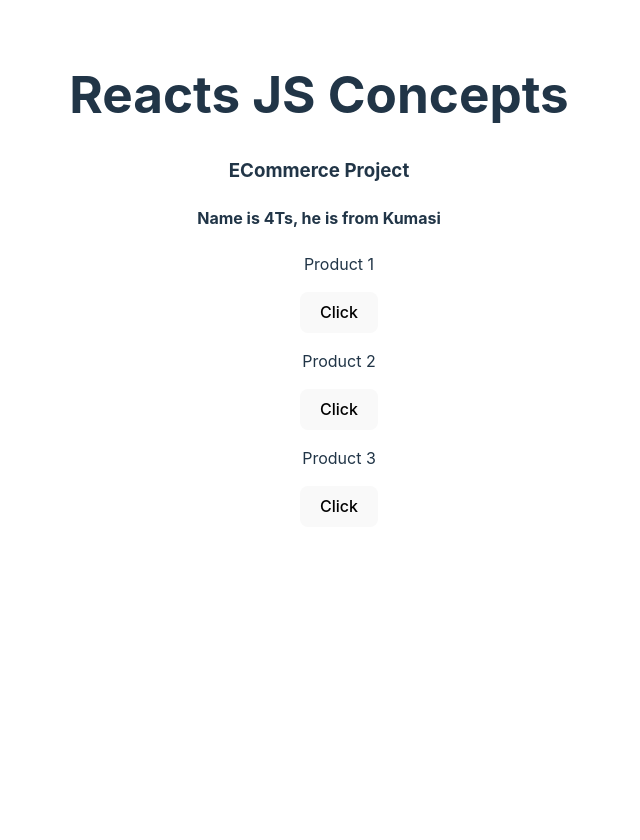
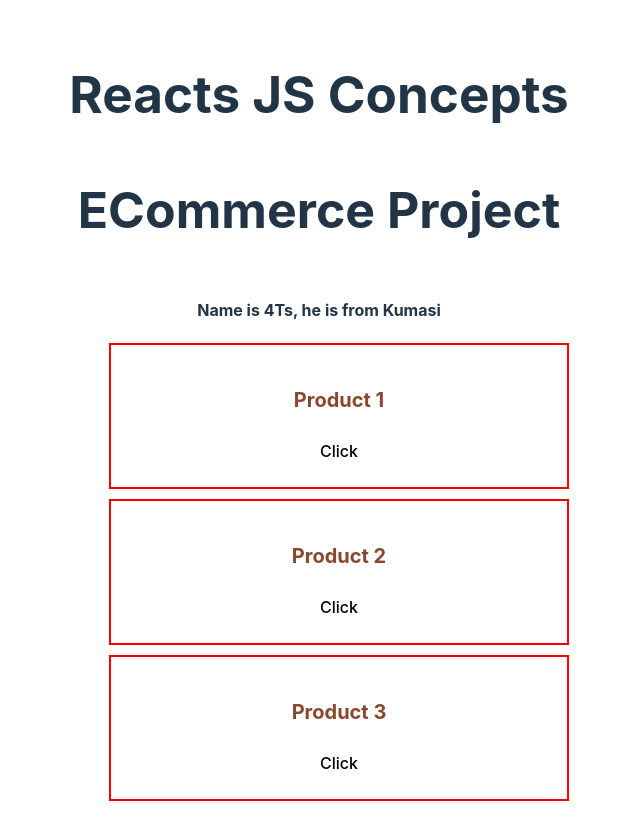
Before and after one commit to emmaowusu294/ReactJS, a React (Vite) app in the folder reactjs-concepts-2025/: page / in a window 1280 px wide. Shown: the top 840 px of the page, without its empty margins (321-961 px from the left). Before the commit the page ends 800 px from the top, so only its background shows below. Built offline with nearby package versions, Linux system fonts and the light colour scheme.

Commit message:
writing css

```diff
--- a/reactjs-concepts-2025/src/components/products/components/product-item.jsx
+++ b/reactjs-concepts-2025/src/components/products/components/product-item.jsx
@@ -1,12 +1,14 @@
+import styles from './product-item.module.css';
 
 function ButtonComponent () {
-    return <button>Click</button>;
+    console.log(styles);
+    return <button className={styles.buttonStyle}>Click</button>;
 }
 
 function ProductItem ({singleProductItem, key}) {
     return (
-        <div>
-            <p>{singleProductItem}</p>
+        <div className= {styles.productContainer}>
+            <p className= {styles.productTitle}>{singleProductItem}</p>
             <ButtonComponent />
         </div>
     );
--- /dev/null
+++ b/reactjs-concepts-2025/src/components/products/components/product-item.module.css
@@ -0,0 +1,21 @@
+.productContainer {
+    padding: 20px;
+    border: 2px solid red;
+    margin-bottom: 10px;
+}
+
+.buttonStyle{
+    background-color: white;
+    color: black;
+    padding: 5px 10px;
+}
+
+.buttonStyle:active {
+    color: rgb(158, 85, 55);
+}
+
+.productTitle {
+    font-weight: bolder;
+    font-size: 20px;
+    color: rgb(139, 70, 43);
+}
--- a/reactjs-concepts-2025/src/components/products/index.jsx
+++ b/reactjs-concepts-2025/src/components/products/index.jsx
@@ -1,4 +1,5 @@
 import ProductItem from "./components/product-item";
+import './style.css';
 
 
 
@@ -8,7 +9,7 @@
     // const {name, city} = props;
     return (
         <div>
-            <h3>ECommerce Project</h3>
+            <h3 className="title">ECommerce Project</h3>
             {/* <ProductItem /> */}
             <h4>Name is {name}, he is from {city}</h4>
 
--- /dev/null
+++ b/reactjs-concepts-2025/src/components/products/style.css
@@ -0,0 +1,4 @@
+.title {
+    font-size: 50px;
+    font-weight: bold;
+}
```
